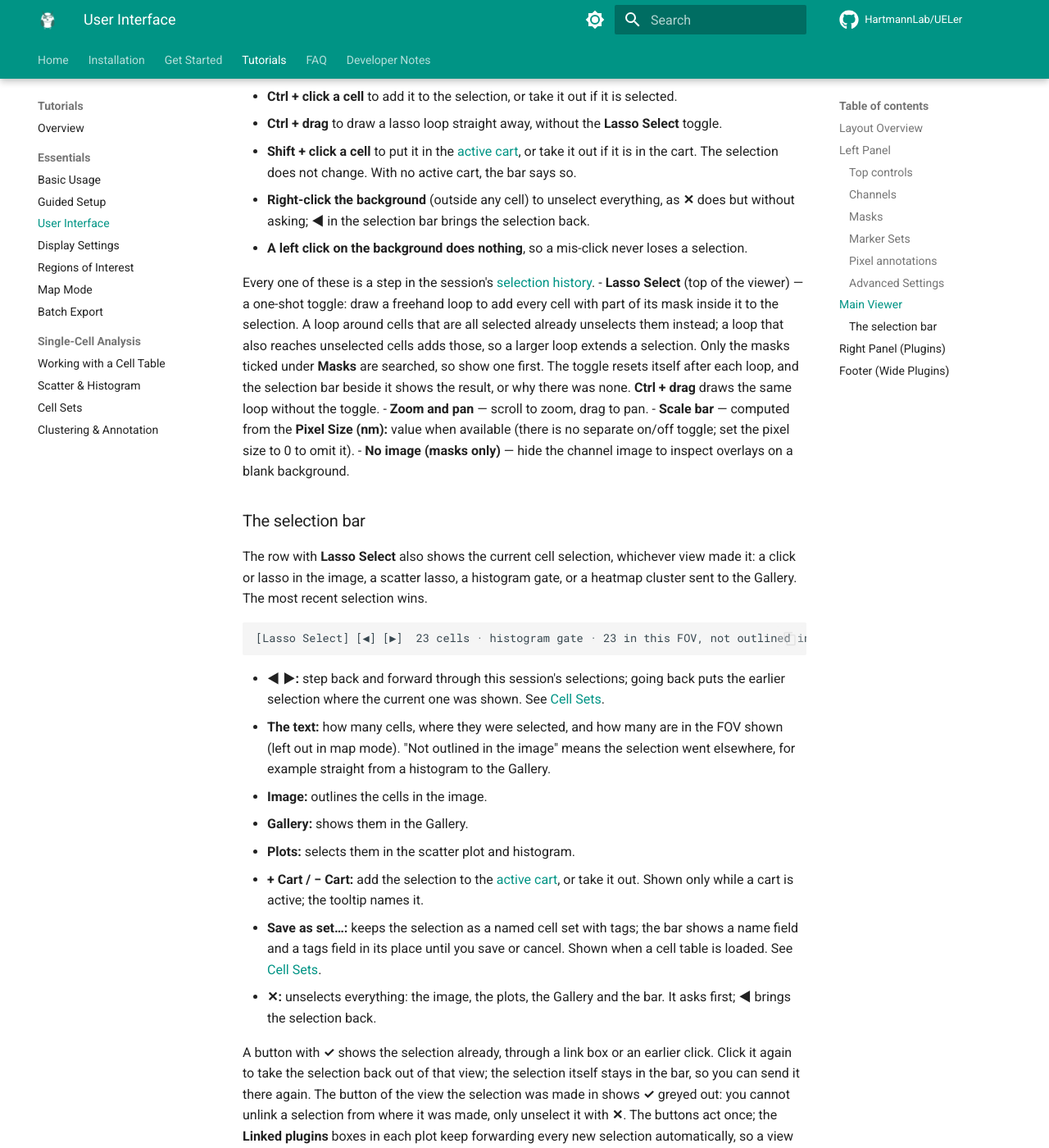
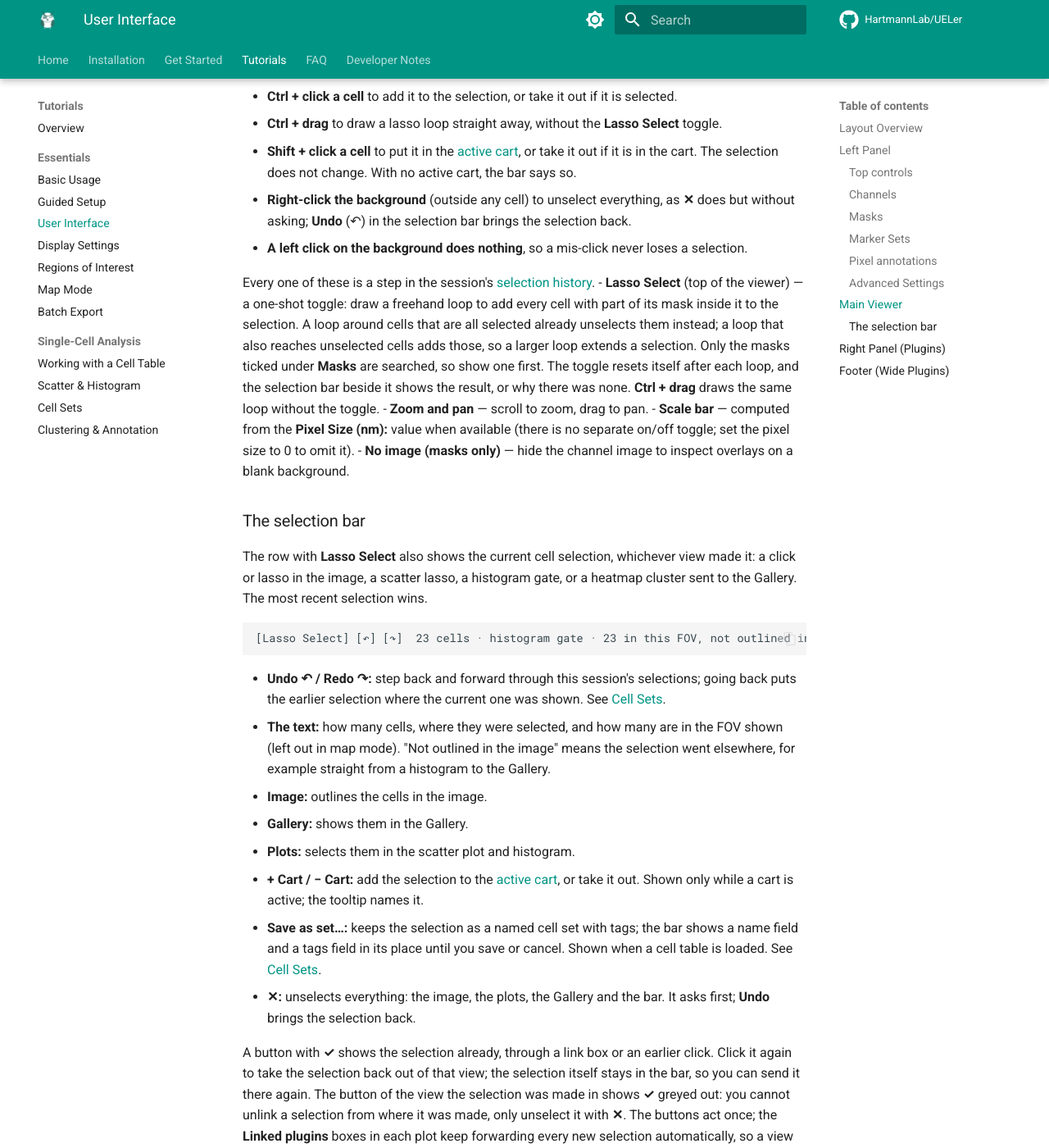
Before and after one commit to HartmannLab/UELer, an MkDocs documentation site: the page built from docs/tutorials/user-interface.md, in a window 1280 px wide and 1400 px high, scrolled down 3654 px. Shown: the whole window at 82% size. Built offline with MkDocs 1.6.1 and Material for MkDocs 9.7.7, drawn with Linux system fonts in a browser that asks for light colours; comment, search, counter and statistics services are not loaded; the version menu is left out.

Commit message:
selection bar: undo / redo icons instead of triangles

````diff
--- a/docs/tutorials/user-interface.md
+++ b/docs/tutorials/user-interface.md
@@ -103,7 +103,7 @@ Two tabs inside one accordion section:
   - **Ctrl + click a cell** to add it to the selection, or take it out if it is selected.
   - **Ctrl + drag** to draw a lasso loop straight away, without the **Lasso Select** toggle.
   - **Shift + click a cell** to put it in the [active cart](cell-sets.md#carts-collecting-cells-over-time), or take it out if it is in the cart. The selection does not change. With no active cart, the bar says so.
-  - **Right-click the background** (outside any cell) to unselect everything, as **✕** does but without asking; **◀** in the selection bar brings the selection back.
+  - **Right-click the background** (outside any cell) to unselect everything, as **✕** does but without asking; **Undo** (↶) in the selection bar brings the selection back.
   - **A left click on the background does nothing**, so a mis-click never loses a selection.
 
   Every one of these is a step in the session's [selection history](cell-sets.md#going-back-to-an-earlier-selection).
@@ -118,17 +118,17 @@ Two tabs inside one accordion section:
 The row with **Lasso Select** also shows the current cell selection, whichever view made it: a click or lasso in the image, a scatter lasso, a histogram gate, or a heatmap cluster sent to the Gallery. The most recent selection wins.
 
 ```
-[Lasso Select] [◀] [▶]  23 cells · histogram gate · 23 in this FOV, not outlined in the image   [Image] [Gallery ✓] [Plots] [+ Cart] [− Cart] [Save as set…] [✕]
+[Lasso Select] [↶] [↷]  23 cells · histogram gate · 23 in this FOV, not outlined in the image   [Image] [Gallery ✓] [Plots] [+ Cart] [− Cart] [Save as set…] [✕]
 ```
 
-- **◀ ▶:** step back and forward through this session's selections; going back puts the earlier selection where the current one was shown. See [Cell Sets](cell-sets.md#going-back-to-an-earlier-selection).
+- **Undo ↶ / Redo ↷:** step back and forward through this session's selections; going back puts the earlier selection where the current one was shown. See [Cell Sets](cell-sets.md#going-back-to-an-earlier-selection).
 - **The text:** how many cells, where they were selected, and how many are in the FOV shown (left out in map mode). "Not outlined in the image" means the selection went elsewhere, for example straight from a histogram to the Gallery.
 - **Image:** outlines the cells in the image.
 - **Gallery:** shows them in the Gallery.
 - **Plots:** selects them in the scatter plot and histogram.
 - **+ Cart / − Cart:** add the selection to the [active cart](cell-sets.md#carts-collecting-cells-over-time), or take it out. Shown only while a cart is active; the tooltip names it.
 - **Save as set…:** keeps the selection as a named cell set with tags; the bar shows a name field and a tags field in its place until you save or cancel. Shown when a cell table is loaded. See [Cell Sets](cell-sets.md).
-- **✕:** unselects everything: the image, the plots, the Gallery and the bar. It asks first; **◀** brings the selection back.
+- **✕:** unselects everything: the image, the plots, the Gallery and the bar. It asks first; **Undo** brings the selection back.
 
 A button with **✓** shows the selection already, through a link box or an earlier click. Click it again to take the selection back out of that view; the selection itself stays in the bar, so you can send it there again. The button of the view the selection was made in shows **✓** greyed out: you cannot unlink a selection from where it was made, only unselect it with **✕**. The buttons act once; the **Linked plugins** boxes in each plot keep forwarding every new selection automatically, so a view you unlinked receives the next selection from a linked plot again. A selection made in the image belongs to its FOV and is cleared on a FOV switch; one from a plot stays, and the bar's FOV count follows the FOV shown. The same row carries messages, such as the lasso instructions or why a loop or **Trace** found no cells.
 
````
Also changed, not shown: README.md (+2 -2 lines), doc/log.md (+4 -0 lines), docs/tutorials/cell-sets.md (+3 -3 lines), 7 other files.
